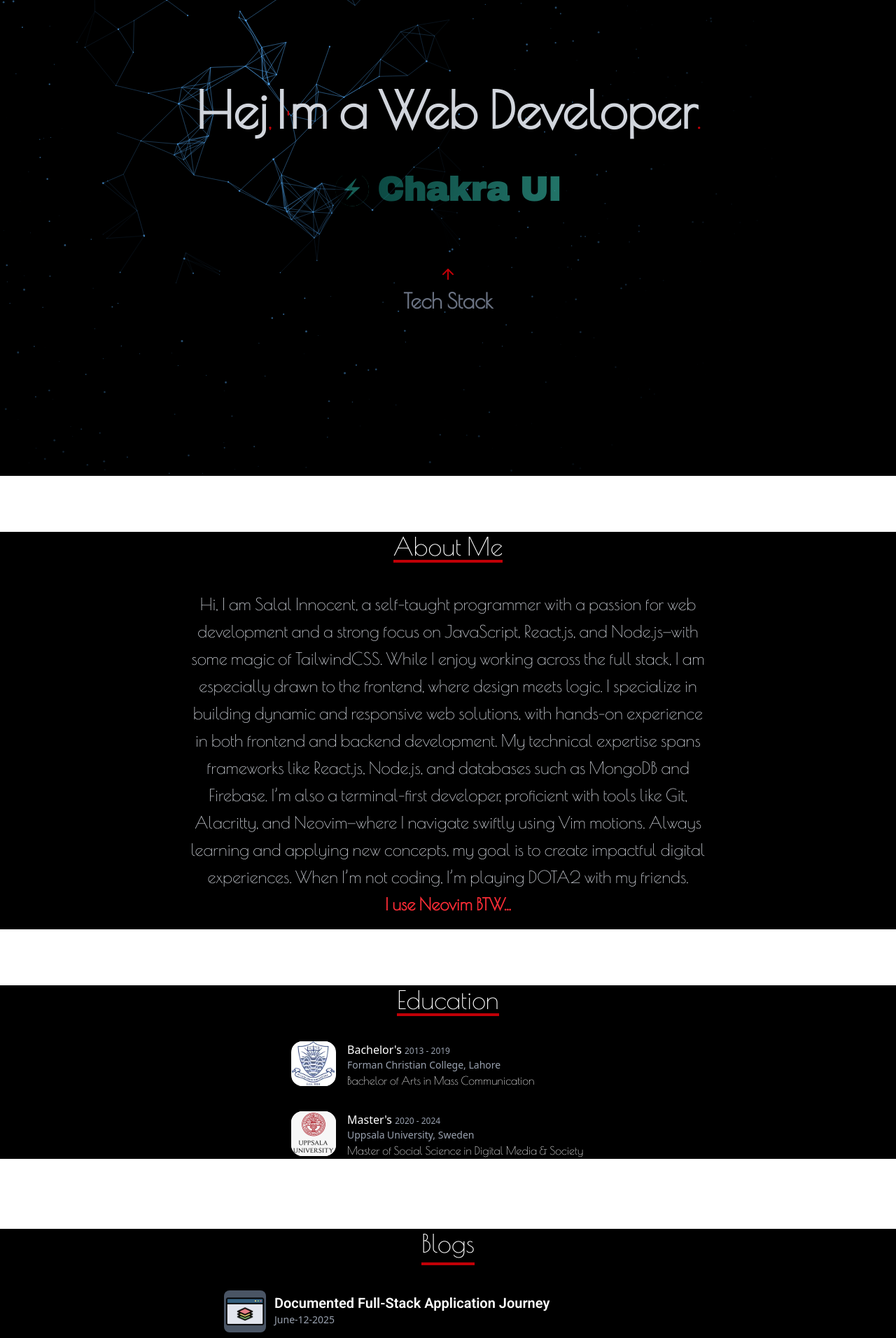
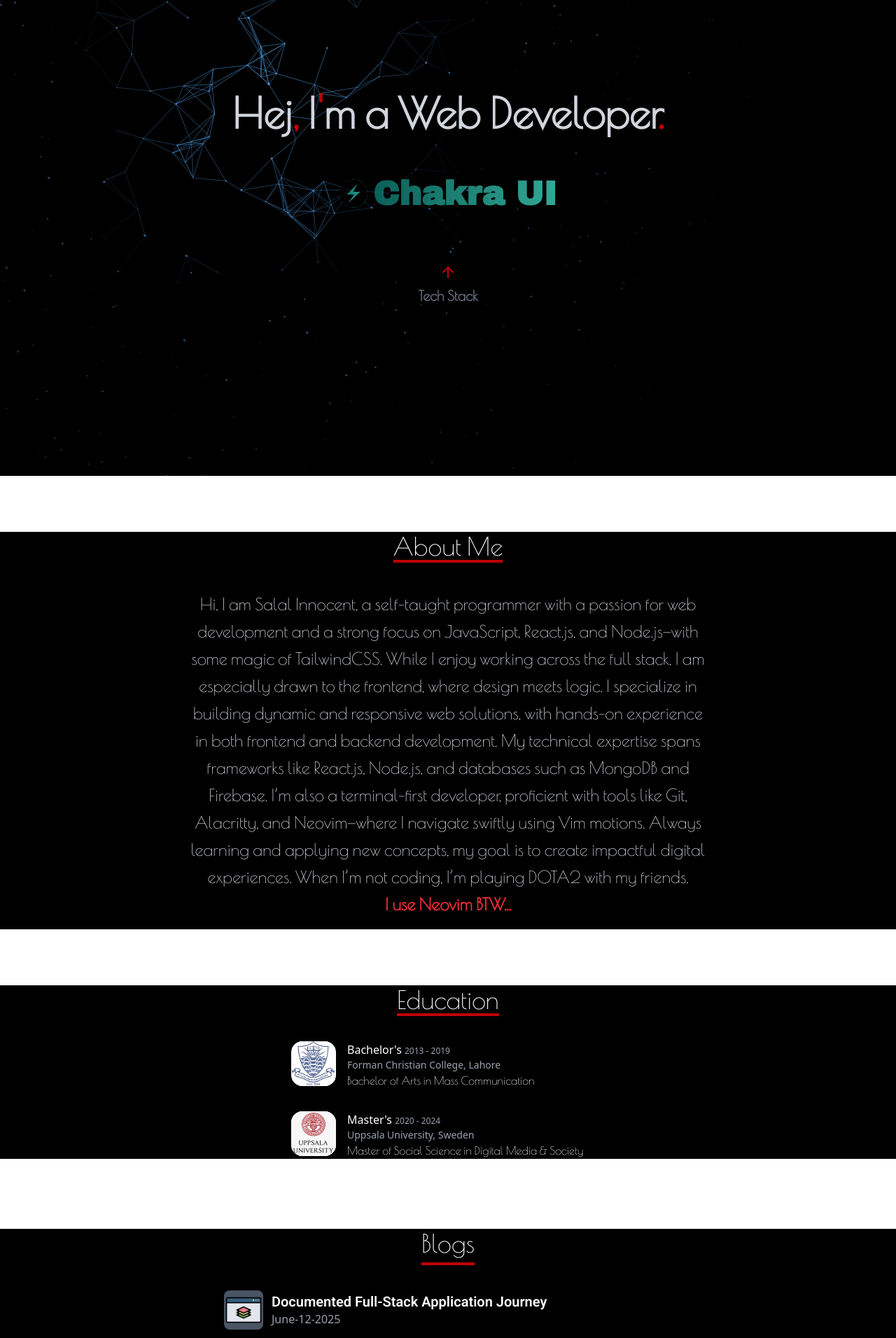
Before and after one commit to salalinnocent/salalinnocent.dev, a React (Vite) app: page / in a window 1280 px wide. Shown: the part 120-2032 px from the top of the page at 70% size. Built offline with nearby package versions, Linux system fonts and the light colour scheme; a web font is replaced by a local one.

Commit message:
fix: fixed the fonts to be resposive and fixed the animation on smaller screens

```diff
--- a/src/sections/Blogs.jsx
+++ b/src/sections/Blogs.jsx
@@ -37,11 +37,20 @@
                             className="cursor-pointer py-4 hover:bg-gray-800 transition-all px-4 rounded"
                             onClick={() => setActiveBlog(blog)}
                         >
-                            <div className="flex flex-row gap-3">
-                                <img alt="blog icons" src={blog.icon} className="h-15 w-15 bg-gray-600 rounded-lg" />
-                                <div className="flex flex-col mt-1">
-                                    <h2 className="text-xl font-semibold font-blog">{blog.title}</h2>
-                                    <p className="text-sm text-gray-400">{blog.date}</p>
+                            <div className="flex items-center gap-3 w-full">
+                                {/* Icon */}
+                                <img
+                                    alt="blog icons"
+                                    src={blog.icon}
+                                    className="h-12 w-12 sm:h-14 sm:w-14 bg-gray-600 rounded-lg object-cover"
+                                />
+
+                                {/* Text */}
+                                <div className="flex flex-col">
+                                    <h2 className="text-sm sm:text-base md:text-lg lg:text-xl font-semibold font-blog text-white leading-tight">
+                                        {blog.title}
+                                    </h2>
+                                    <p className="text-xs sm:text-sm md:text-base text-gray-400">{blog.date}</p>
                                 </div>
                             </div>
                         </li>
--- a/src/sections/Contactme.jsx
+++ b/src/sections/Contactme.jsx
@@ -30,7 +30,7 @@
     };
 
     return (
-        <section id="contact-me" className="max-container bg-black mt-20 px-4">
+        <section id="contact-me"   className="max-container bg-black mt-[40px] sm:mt-[80px] md:mt-[100px] lg:mt-[120px]">
             <div className="flex flex-col justify-center items-center">
                 <h1 className="text-white font-tertiary text-xl sm:text-2xl md:text-3xl lg:text-4xl border-b-4 border-red-700 mb-4">
                     Contact Me
--- a/src/sections/Hero.jsx
+++ b/src/sections/Hero.jsx
@@ -9,7 +9,7 @@
   const [index, setIndex] = useState(0);
 
   useEffect(() => {
-    canvasBgDot(); // initializes canvas background animation
+    canvasBgDot();
   }, []);
 
   useEffect(() => {
@@ -20,39 +20,49 @@
   }, []);
 
   return (
-    <section id="hero" className="relative w-full h-screen overflow-hidden">
-      <canvas className="fixed top-0 left-0 w-full h-full z-0" />
+    <section id="hero" className="relative w-full min-h-[100dvh] overflow-hidden">
+      <canvas className="fixed top-0 left-0 w-full h-full z-[-1]" />
 
-      <div className="relative z-10 flex flex-col w-full h-full justify-center items-center px-4">
-        <h1 className="text-gray-300 font-tertiary font-semibold text-3xl sm:text-4xl md:text-5xl lg:text-6xl xl:text-7xl text-center leading-tight">
-          Hej<span className="text-red-700 text-xl sm:text-3xl">, </span>I
-          <span className="text-red-700 text-xl sm:text-3xl">'</span>m a Web Developer
-          <span className="text-red-700 text-xl sm:text-3xl">.</span>
+      <div className="relative z-10 flex flex-col w-full min-h-[100dvh] justify-center items-center px-4 py-8 sm:py-12">
+        <h1 className="text-gray-300 font-tertiary font-semibold text-2xl sm:text-4xl md:text-5xl lg:text-6xl text-center leading-tight">
+          Hej<span className="text-red-700">, </span>I
+          <span className="text-red-700">'</span>m a Web Developer
+          <span className="text-red-700">.</span>
         </h1>
 
-        <Card className="max-w-full sm:max-w-lg mx-auto mt-4 sm:mt-6 border-transparent">
-          <CardContent className="w-full px-4 sm:px-8 py-4 flex justify-center items-center overflow-hidden relative">
+        <Card className="w-full max-w-xs sm:max-w-md md:max-w-lg mx-auto mt-6 border-transparent">
+          <CardContent className="w-full px-4 sm:px-8 py-4 flex justify-center items-center relative">
             <AnimatePresence mode="wait">
               <motion.div
                 key={techStack[index].name}
-                style={{ color: techStack[index].color }}
                 initial={{ y: -40, opacity: 0 }}
                 animate={{ y: 0, opacity: 1 }}
                 exit={{ y: 40, opacity: 0 }}
                 transition={{ duration: 0.6 }}
-                className={`flex flex-wrap justify-center items-center gap-3 sm:text-3xl md:text-4xl lg:text-5xl font-secondary font-custombold bg-clip-text text-transparent ${techStack[index].gradient}`}
+                className={`flex flex-wrap justify-center items-center gap-2 text-lg sm:text-2xl md:text-4xl lg:text-5xl font-secondary font-custombold text-white`}
               >
-                <div className={`w-10 h-10 sm:w-12 sm:h-12 ${techStack[index].gradient} rounded-full`}>
-                  <img alt="techStack icon" src={techStack[index].icon} className="w-full h-full object-contain" />
+                <div className={`w-7 h-7 sm:w-10 sm:h-10 ${techStack[index].gradient} rounded-full`}>
+                  <img
+                    alt="techStack icon"
+                    src={techStack[index].icon}
+                    className="w-full h-full object-contain"
+                  />
                 </div>
-                {techStack[index].name}
+                <span
+                  className={`bg-clip-text text-transparent ${techStack[index].gradient}`}
+                  style={{ WebkitBackgroundClip: "text", WebkitTextFillColor: "transparent" }}
+                >
+                  {techStack[index].name}
+                </span>
               </motion.div>
             </AnimatePresence>
           </CardContent>
         </Card>
 
-        <ArrowUp size={24} className="text-red-700 mt-4 sm:mt-6" />
-        <h1 className="text-gray-500 font-tertiary font-semibold text-xl sm:text-3xl mt-2">Tech Stack</h1>
+        <ArrowUp size={24} className="text-red-700 mt-6" />
+        <h2 className="text-gray-500 font-tertiary font-semibold text-sm sm:text-xl mt-2">
+          Tech Stack
+        </h2>
       </div>
     </section>
   );
--- a/src/sections/Projects.jsx
+++ b/src/sections/Projects.jsx
@@ -28,35 +28,40 @@
     <>
       <section id="projects" className="max-container bg-black py-10 px-5 mt-[120px]">
         <div className="flex flex-col justify-center items-center h-full w-full gap-5">
-          <h1 className="text-2xl sm:text-xl md:text-5xl lg:text-5xl border-b-4 border-red-700 font-tertiary text-white">Projects</h1>
+          <h1 className="text-xl sm:text-2xl md:text-4xl lg:text-5xl border-b-4 border-red-700 font-tertiary text-white text-center">
+            Projects
+          </h1>
 
-          {/*Left Side for the Project Name */}
           {projects.map((project, i) => (
-            <div key={i} className="flex flex-col md:flex-row items-start justify-start md:items-center w-full">
-              {/* Left: Static Text Content */}
-              <Card className="mx-auto mt-2 border-transparent">
-                <CardContent className="text-white text-2xl sm:text-xl md:text-3xl lg:text-3xl border-b-2 border-red-700 h-20 w-full flex justify-center overflow-hidden relative">{project.name}</CardContent>
-                <CardContent className="text-white font-tertiary text-2xl sm:text-xl md:text-3xl lg:text-2xl h-10 w-full flex justify-center items-start overflow-hidden relative">{project.techStack.join(", ")}</CardContent>
+            <div
+              key={i}
+              className="flex flex-col md:flex-row items-center justify-center w-full gap-4 mt-8"
+            >
+              {/* Left Side - Text */}
+              <Card className="w-full md:w-1/2 border-transparent">
+                <CardContent className="text-white text-base sm:text-lg md:text-2xl lg:text-3xl border-b-2 border-red-700 py-2 text-center">
+                  {project.name}
+                </CardContent>
+                <CardContent className="text-white font-tertiary text-sm sm:text-base md:text-xl lg:text-2xl py-2 text-center">
+                  {project.techStack.join(", ")}
+                </CardContent>
               </Card>
-              {/* <div className="w-full md:w-1/2 space-y-2"> */}
-              {/* <h1 className="text-gray-300 text-3xl text-center border-2 border-red-700">{project.name}</h1> */}
-              {/* <p className="text-gray-300 text-center text-2xl">{project.techStack.join(", ")}</p> */}
-              {/* </div> */}
 
-              {/* Right: Dynamic Image Content */}
+              {/* Right Side - Image */}
               <div className="w-full md:w-1/2">
                 <Card className="shadow-lg rounded-2xl overflow-hidden w-full">
                   <CardContent className="p-0">
                     <img
                       src={project.images[imageIndices[i]]}
                       alt={project.name}
-                      className={`object-contain w-full h-[500px] transition-opacity duration-500 ease-in-out`}
+                      className="object-contain w-full h-[200px] sm:h-[300px] md:h-[400px] lg:h-[500px] transition-opacity duration-500 ease-in-out"
                     />
                   </CardContent>
                 </Card>
               </div>
-            // </div>
+            </div>
           ))}
+
         </div>
 
       </section >
--- a/src/utils/loadPosts.js
+++ b/src/utils/loadPosts.js
@@ -1,11 +1,11 @@
-import matter from "front-matter"; // front-matter, not gray-matter
+import matter from "front-matter";
 
 const loadPosts = async () => {
   const files = [
     "full-stack-app-notes.md",
+    "tailwind-css-hints.md",
     "programming-hints.md",
     "react-components-lifecycle.md",
-    "tailwind-css-hints.md",
   ];
 
   const posts = await Promise.all(
```
